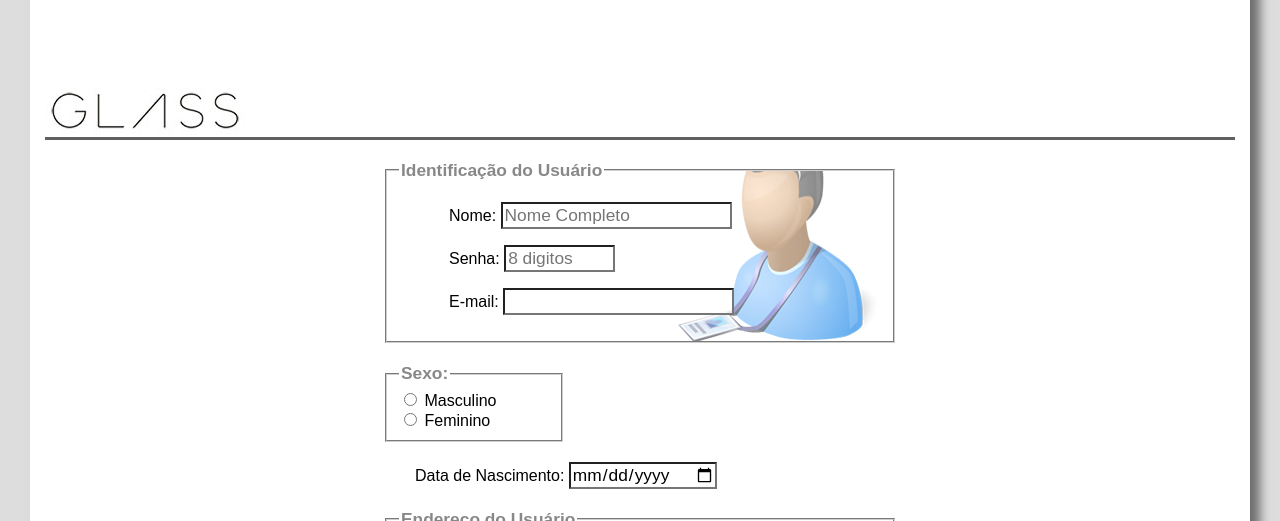
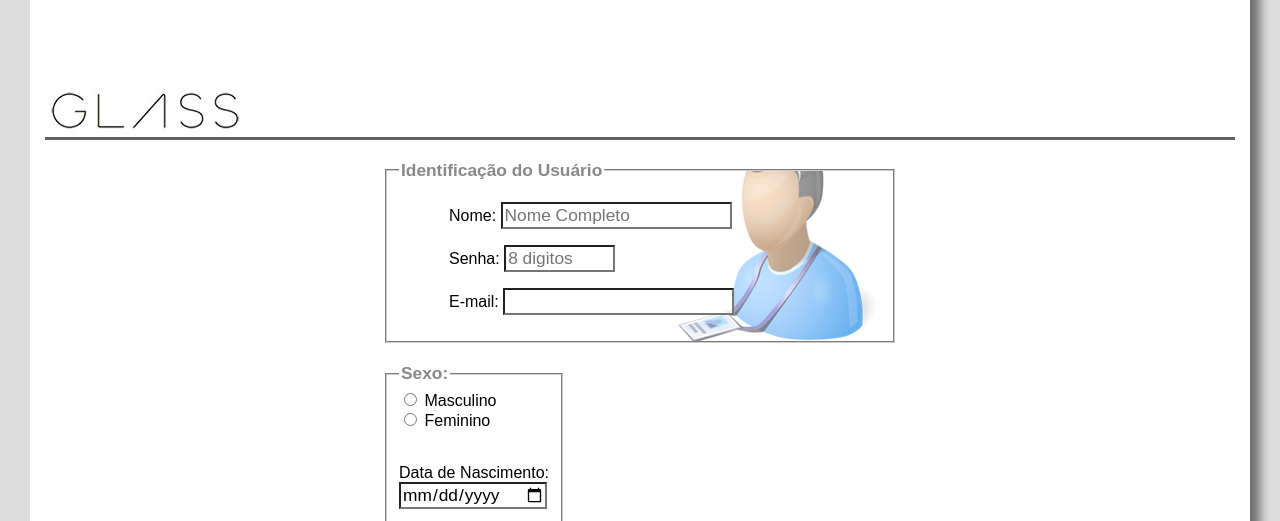
Before and after one commit to AlyssonSilvahub/primeiro-curso, a plain HTML site: page projeto-glass-html5/fale-conosco.html in a window 1280 px wide. Shown: the part 279-800 px from the top of the page. Drawn offline with Linux system fonts and the light colour scheme.

Commit message:
Update fale-conosco.html

```diff
--- a/projeto-glass-html5/fale-conosco.html
+++ b/projeto-glass-html5/fale-conosco.html
@@ -50,9 +50,11 @@
        <legend> Sexo: </legend>
         <input type="radio" name="tSexo" id="cMas"/> <label for="cMas"> Masculino </label> <br/>
         <input type="radio" name="tSexo" id="cFem"/> <label for="cFem"> Feminino </label>
+
+
+ <p> <label for="CNasc"> <br> Data de Nascimento: </label> <input type="date" name="tNasc" id="CNasc" /> </p>
+
 </fieldset>
-
- <p> <label for="CNasc"> Data de Nascimento: </label> <input type="date" name="tNasc" id="CNasc" /> </p>
 
 
 <fieldset id="endereco"> <legend> Endereço do Usuário </legend>
```
